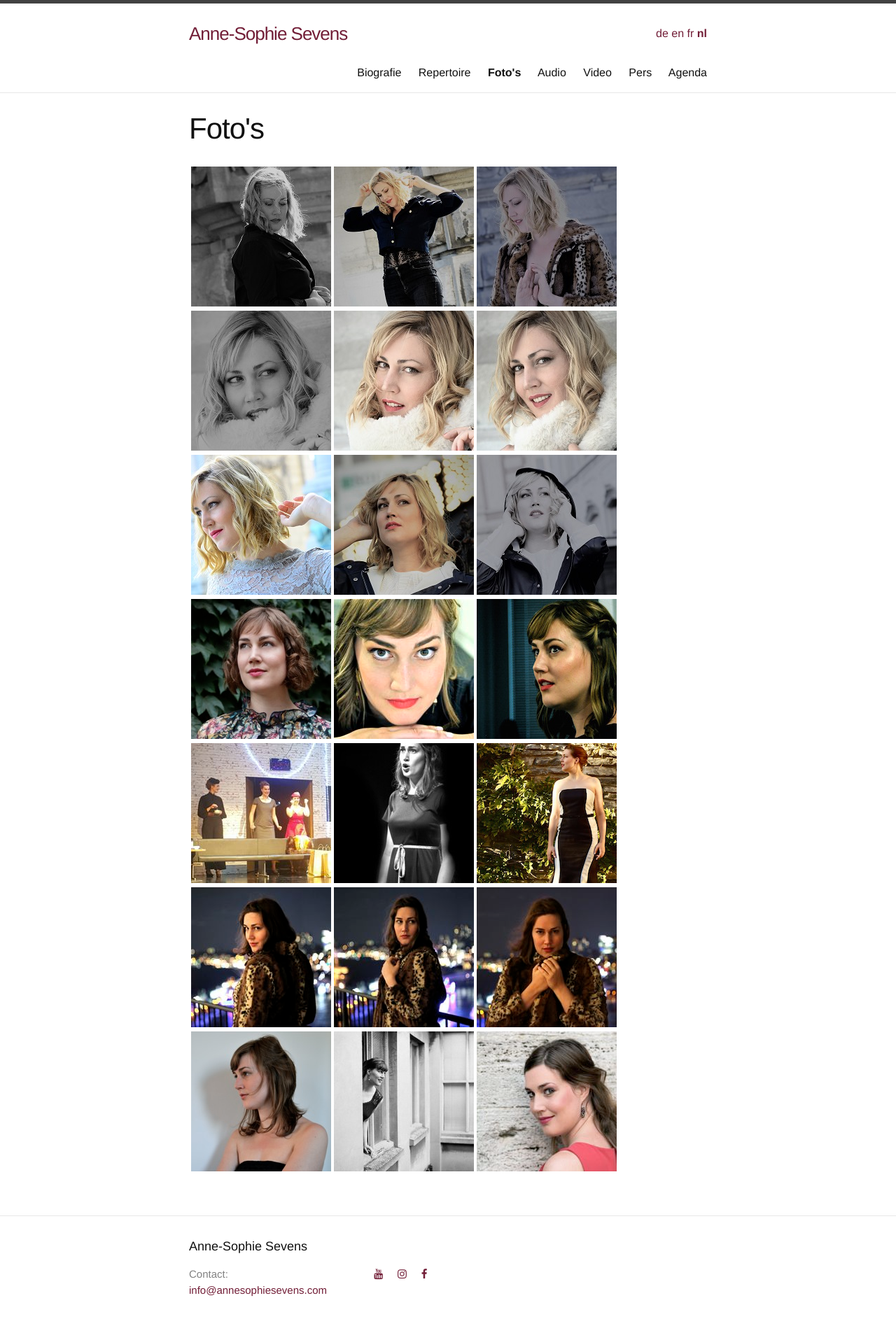
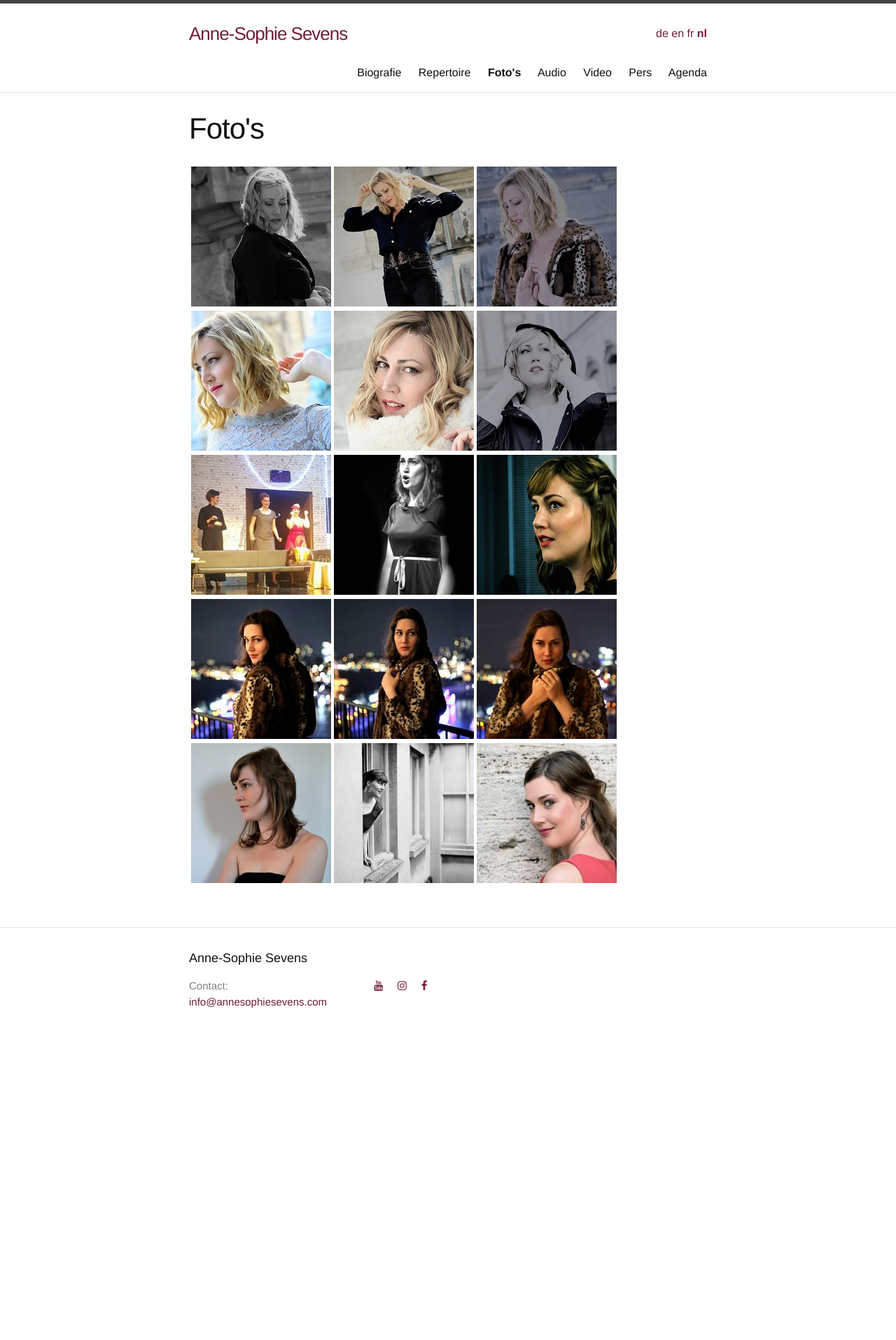
Before and after one commit to annesophie-sevens/annesophie-sevens.github.io, a Jekyll site: the page built from pictures-nl.md, in a window 1280 px wide. Shown: the whole page at 70% size. Built offline with Jekyll 4.4.1, drawn with Linux system fonts in a browser that asks for light colours; nearby versions of some CDN libraries; after the commit the page ends 1503 px from its top, so only the background shows below that.

Commit message:
Update pictures-nl.md

```diff
--- a/pictures-nl.md
+++ b/pictures-nl.md
@@ -7,13 +7,9 @@ ref: pictures
 ---
 | <a href="/assets/CQ1.jpeg">![]({{ site.baseurl }}/assets/MCQ1.jpeg) </a>  | <a href="/assets/CQ2.jpeg"> ![]({{ site.baseurl }}/assets/MCQ2.jpg) </a> | <a href="/assets/CQ3.jpeg"> ![]({{ site.baseurl }}/assets/MCQ3.jpg) </a> |
 
-| <a href="/assets/CQ4.jpeg">![]({{ site.baseurl }}/assets/MCQ4.jpg) </a>  | <a href="/assets/CQ5.jpeg"> ![]({{ site.baseurl }}/assets/MCQ5.jpg) </a> | <a href="/assets/CQ6.jpeg"> ![]({{ site.baseurl }}/assets/MCQ6.jpg) </a> |
+| <a href="/assets/CQ7.jpeg">![]({{ site.baseurl }}/assets/MCQ7.jpg) </a>  | <a href="/assets/CQ5.jpeg"> ![]({{ site.baseurl }}/assets/MCQ5.jpg) </a> | <a href="/assets/CQ9.jpeg"> ![]({{ site.baseurl }}/assets/MCQ9.jpg) </a> |
 
-| <a href="/assets/CQ7.jpeg">![]({{ site.baseurl }}/assets/MCQ7.jpg) </a>  | <a href="/assets/CQ8.jpeg"> ![]({{ site.baseurl }}/assets/MCQ8.jpg) </a> | <a href="/assets/CQ9.jpeg"> ![]({{ site.baseurl }}/assets/MCQ9.jpg) </a> |
-
-| <a href="/assets/2673.jpg"> ![]({{ site.baseurl }}/assets/2673c.jpg) </a> | <a href="/assets/b6.jpeg">![]({{ site.baseurl }}/assets/b6-thumbnail.jpg) </a> | <a href="/assets/5540.jpeg"> ![]({{ site.baseurl }}/assets/5540c.jpg) </a> |
-
-| <a href="/assets/a15.jpg">  ![]({{ site.baseurl }}/assets/a15-thumbnail.jpg) </a> | <a href="/assets/111.jpg">  ![]({{ site.baseurl }}/assets/111-thumbnail.jpg) </a> | <a href="/assets/2.jpg">  ![]({{ site.baseurl }}/assets/2780c.jpg) </a>  |
+| <a href="/assets/a15.jpg">  ![]({{ site.baseurl }}/assets/a15-thumbnail.jpg) </a> | <a href="/assets/111.jpg">  ![]({{ site.baseurl }}/assets/111-thumbnail.jpg) </a> | <a href="/assets/5540.jpeg"> ![]({{ site.baseurl }}/assets/5540c.jpg) </a> |
 
 | <a href="/assets/b1.jpg">  ![]({{ site.baseurl }}/assets/b1-thumbnail.jpg) </a> | <a href="/assets/b2.jpg">  ![]({{ site.baseurl }}/assets/b2-thumbnail.jpg) </a> | <a href="/assets/b3.jpg">![]({{ site.baseurl }}/assets/b3-thumbnail.jpg) </a> |
 
```
